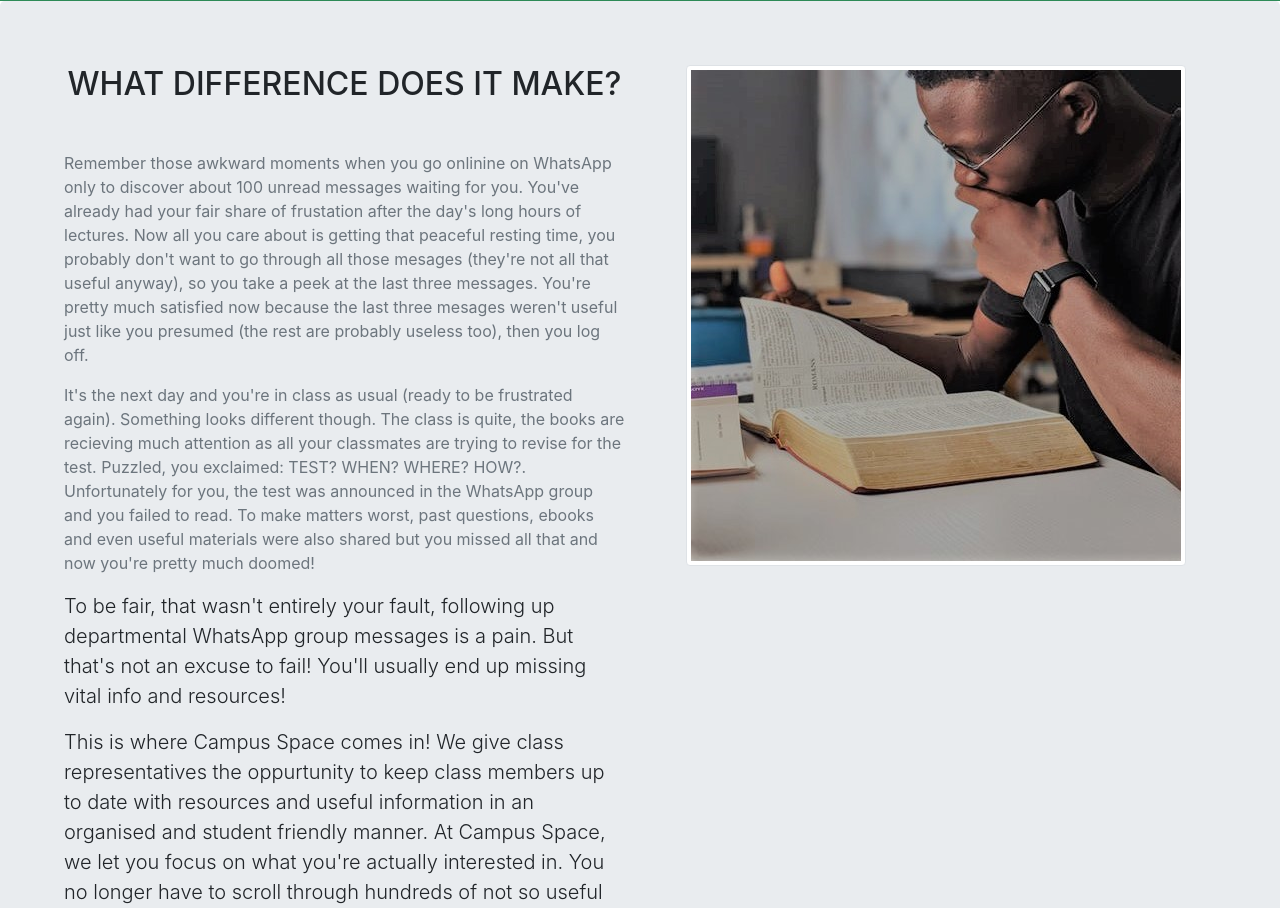
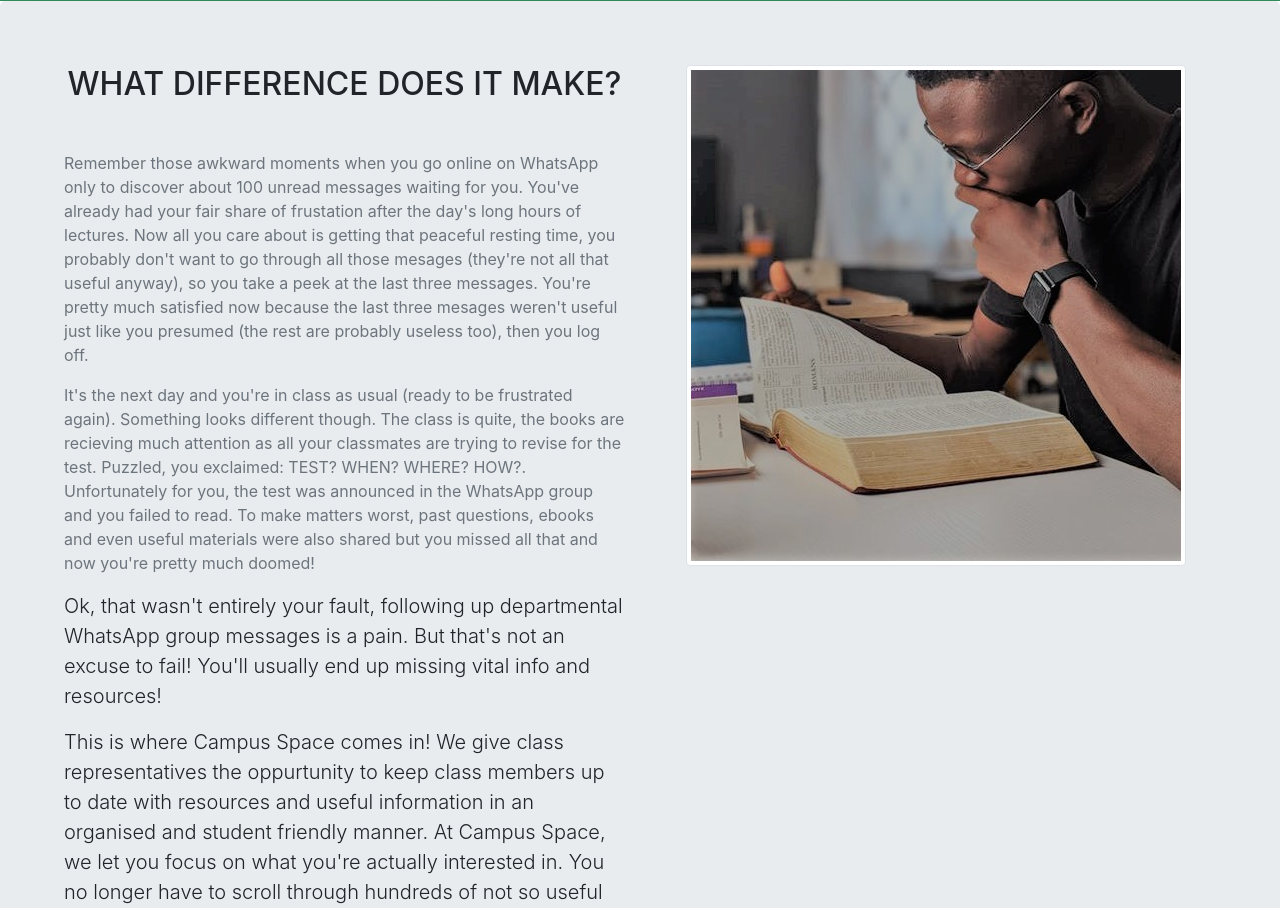
Before and after one commit to STEMCoders-ABU/project1, a CodeIgniter app: page /project1/ in a window 1280 px wide. Shown: the part 1177-2085 px from the top of the page. Run offline with CodeIgniter, Linux system fonts and the light colour scheme; data comes from the database, SQL or seed files in the repository.

Commit message:
minor bug fixes

```diff
--- a/application/views/pages/index.php
+++ b/application/views/pages/index.php
@@ -49,7 +49,7 @@
         <div class="row">
           <div class="col-sm">
             <h2 class="mb-5 text-center">WHAT DIFFERENCE DOES IT MAKE?</h2>
-            <p class="text-muted">Remember those awkward moments when you go onlinine on WhatsApp only to discover about 100 unread messages waiting for you. You've already
+            <p class="text-muted">Remember those awkward moments when you go online on WhatsApp only to discover about 100 unread messages waiting for you. You've already
               had your fair share of frustation after the day's long hours of lectures. Now all you care about is getting that peaceful resting time, you probably don't want
               to go through all those mesages (they're not all that useful anyway), so you take a peek at the last three messages. You're pretty much satisfied now because the last three mesages
               weren't useful just like you presumed (the rest are probably useless too), then you log off.
@@ -58,7 +58,7 @@
               trying to revise for the test. Puzzled, you exclaimed: TEST? WHEN? WHERE? HOW?. Unfortunately for you, the test was announced in the WhatsApp group and you failed to read. To make matters worst, past questions,
               ebooks and even useful materials were also shared but you missed all that and now you're pretty much doomed!
             </p>
-            <p class="lead">To be fair, that wasn't entirely your fault, following up departmental WhatsApp group messages is a pain. But that's not an excuse to fail! You'll usually end up missing vital info and resources!</p>
+            <p class="lead">Ok, that wasn't entirely your fault, following up departmental WhatsApp group messages is a pain. But that's not an excuse to fail! You'll usually end up missing vital info and resources!</p>
             <p class="lead">This is where Campus Space comes in! We give class representatives the oppurtunity to keep class members up to date with resources and useful information in an organised and student friendly manner.
               At Campus Space, we let you focus on what you're actually interested in. You no longer have to scroll through hundreds of not so useful messages to get updated
             </p>
@@ -75,7 +75,7 @@
       <!--SECTION C .. OPPORTUNITIES-->
     <section id="section-c" class="mt-5">
         <h2 class="text-center">LATEST NEWS/UPDATES</h2>
-        <p id="sub-header" class="text-center mb-5">ASSIGNMENTS | SCHOLARSHIPS | COMPETITIONS | ASSESMENTS | GRANTS | GENERAL NEWS</p>
+        <p id="sub-header" class="text-center mb-5 mx-2">ASSIGNMENTS | SCHOLARSHIPS | COMPETITIONS | ASSESMENTS | GRANTS | GENERAL NEWS</p>
 
         <div class="container-fluid">
           <?php if (isset($news) && $news): ?>
--- a/application/views/templates/header.php
+++ b/application/views/templates/header.php
@@ -7,8 +7,8 @@
     <meta name="description" content="">
     <meta name="author" content="Stem Coders Club">
     <meta name="mobile-web-app-capable" content="yes">
-    <meta name="theme-color" content="#007bff">
-    <meta name="apple-mobile-web-app-status-bar-style" content="#007bff">
+    <meta name="theme-color" content="#075031">
+    <meta name="apple-mobile-web-app-status-bar-style" content="#075031">
 
     <title>
       <?php if (isset($page_title)): ?>
```
